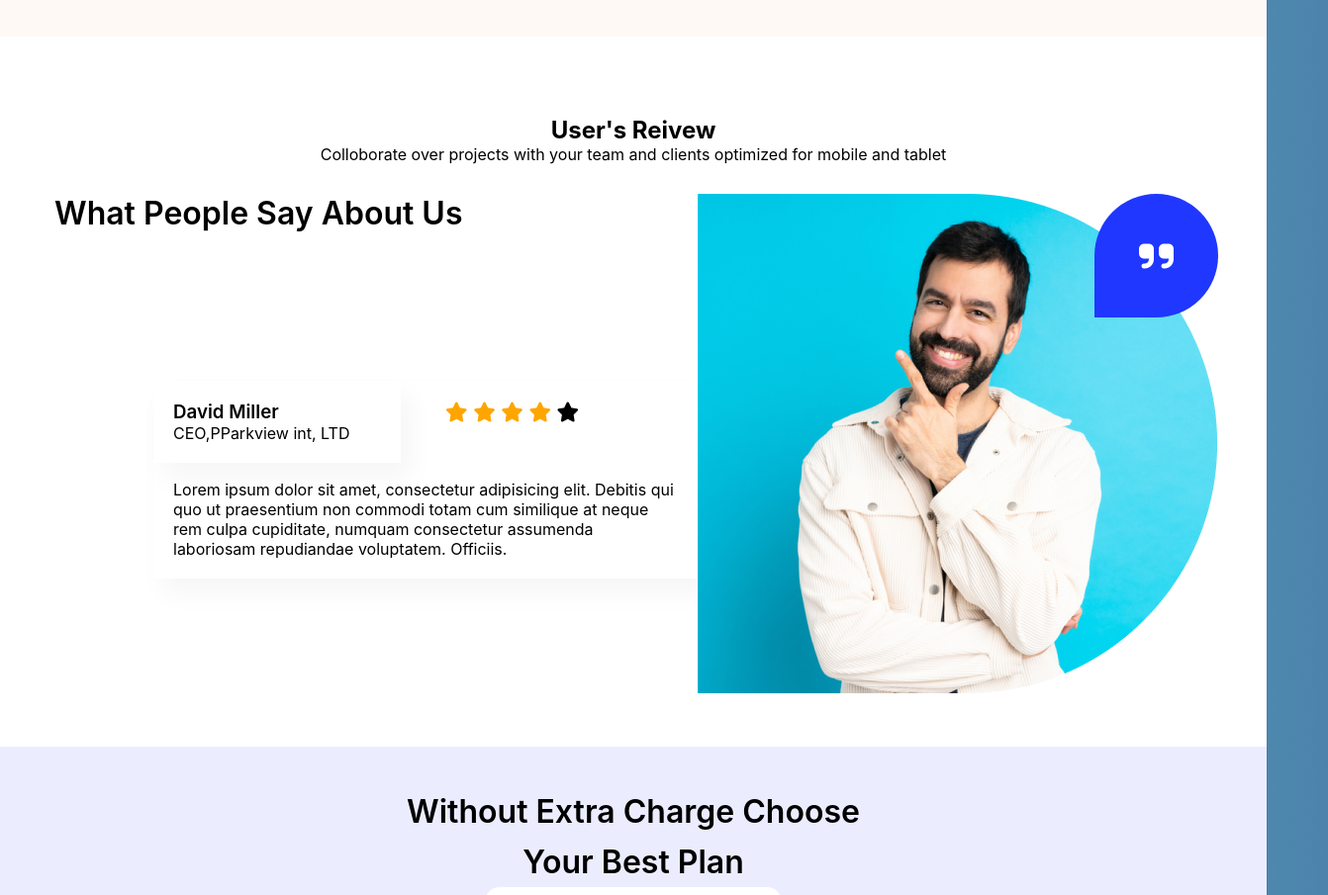
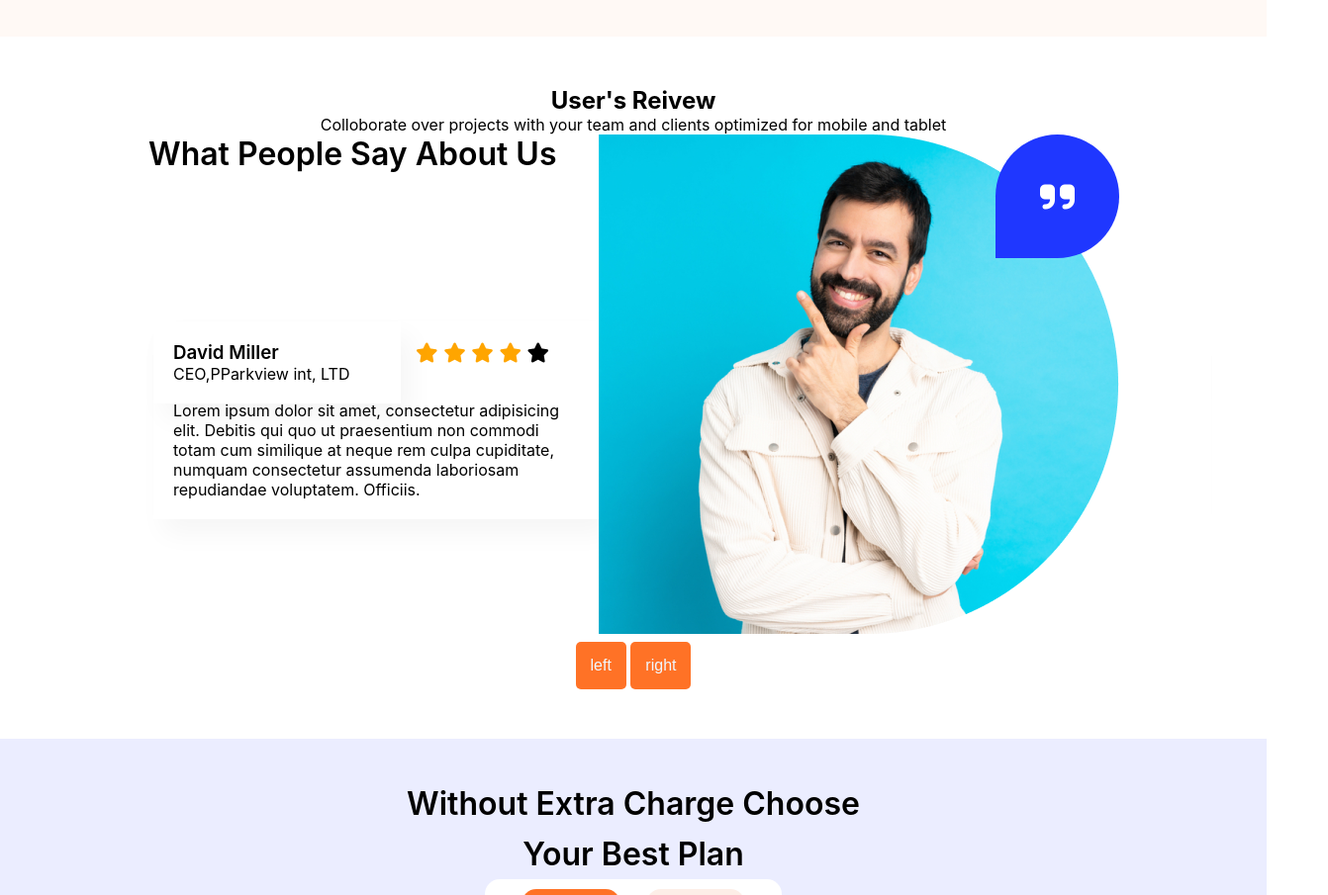
Before and after one commit to Hinspared/landing-page, a plain HTML site: page index.html in a window 1280 px wide. Shown: the part 2633-3538 px from the top of the page at 99% size, 1342 px wide, since content can reach past the window. Drawn offline with Linux system fonts and the light colour scheme.

Commit message:
finish slider

```diff
--- a/index.html
+++ b/index.html
@@ -224,8 +224,8 @@
                   for mobile and tablet
                 </p>
               </div>
-              <div class="userreview-list">
-                <div class="userreview-bigcontainer" data-index="1">
+              <div class="slider">
+                <div class="slide" data-index="1">
                   <div class="userreview-content">
                     <div class="userreview-content__title">
                       <h1>What People Say About Us</h1>
@@ -260,7 +260,7 @@
                     </div>
                   </div>
                 </div>
-                <div class="userreview-bigcontainer" data-index="2">
+                <div class="slide" data-index="2">
                   <div class="userreview-content">
                     <div class="userreview-content__title">
                       <h1>What People Say About Us</h1>
@@ -295,7 +295,7 @@
                     </div>
                   </div>
                 </div>
-                <div class="userreview-bigcontainer" data-index="3">
+                <div class="slide" data-index="3">
                   <div class="userreview-content">
                     <div class="userreview-content__title">
                       <h1>What People Say About Us</h1>
@@ -331,6 +331,8 @@
                   </div>
                 </div>
               </div>
+              <button class="btn btn-slider btn-slider__left">left</button>
+              <button class="btn btn-slider btn-slider__right">right</button>
             </div>
           </div>
         </div>
--- a/main.js
+++ b/main.js
@@ -7,6 +7,10 @@ const labelEl = document.querySelectorAll('.label');
 const btnTransferEl = document.querySelector('.btn-transfer');
 const contactsEl = document.querySelector('.newtransaction-contacts');
 const headerEl = document.querySelector('.header');
+const slideContainer = document.querySelector('.slider');
+const slides = document.querySelectorAll('.slide');
+const btnSlLeft = document.querySelector('.btn-slider__left');
+const btnSlRight = document.querySelector('.btn-slider__right');
 
 // Count animation from start to end
 const animateValue = (obj, start, end, duration) => {
@@ -31,12 +35,12 @@ const revealSection = function (entries, observer) {
   if (!entry.isIntersecting) return;
 
   entry.target.classList.remove('hidden');
-  // Reveal section ABOUT and animate count in cards
   if (entry.target.classList.contains('home')) {
     btn.classList.add('hidden');
   } else {
     btn.classList.remove('hidden');
   }
+  // Reveal section ABOUT and animate count in cards
   if (entry.target.classList.contains('about')) {
     cardNumberEl.forEach((card) => {
       if (card.classList.contains('clients')) animateValue(card, 0, 50, 5);
@@ -118,6 +122,38 @@ btn.addEventListener('click', function () {
   headerEl.scrollIntoView({ behavior: 'smooth' });
 });
 // Slider
-
+const slider = () => {
+  let curSlide = 0;
+  const maxSlide = slides.length;
+  // Function
+  const goToSlide = function (slide) {
+    slides.forEach(
+      (s, i) => (s.style.transform = `translateX(${100 * (i - slide)}%)`)
+    );
+  };
+  const nextSlide = () => {
+    if (curSlide === maxSlide - 1) {
+      curSlide = 0;
+    } else {
+      curSlide++;
+    }
+    goToSlide(curSlide);
+  };
+  const PreviusSlide = () => {
+    if (curSlide === 0) {
+      curSlide = maxSlide - 1;
+    } else {
+      curSlide--;
+    }
+    goToSlide(curSlide);
+  };
+  btnSlLeft.addEventListener('click', PreviusSlide);
+  btnSlRight.addEventListener('click', nextSlide);
+  const init = () => {
+    goToSlide(0);
+  };
+  init();
+};
+slider();
 // Change plans monthly/yearly
 // Add subscribe function
--- a/styles/styles.scss
+++ b/styles/styles.scss
@@ -370,28 +370,29 @@ button:hover {
   color: black;
   margin-top: -10px;
 }
-.userreview-title {
-  padding: 30px;
+.slider {
+  // padding: 30px;
   text-align: center;
+  position: relative;
+  overflow: hidden;
+  display: inline-flex;
+  height: 509px;
+  width: 100%;
 }
-.userreview-list {
-  height: 509px;
-  display: inline-flex;
-  overflow: hidden;
-  width: 110%;
-}
-.userreview-bigcontainer {
+
+.slide {
   display: flex;
-  justify-content: flex-end;
-  margin-right: 150px;
+  position: absolute;
+  transition: transform 1s;
 }
 .userreview-content {
   display: flex;
   flex-direction: column;
   align-self: flex-start;
-  width: 650px;
+  width: 550px;
   height: 400px;
   h1 {
+    margin-left: 95px;
     text-align: left;
   }
 }
@@ -428,7 +429,7 @@ button:hover {
 }
 .userreview-stars {
   position: absolute;
-  right: 100px;
+  right: 30px;
   padding: 20px;
   font-size: 20px;
   .checked {
```
Also changed, not shown: styles/styles.css, 1 other file.
